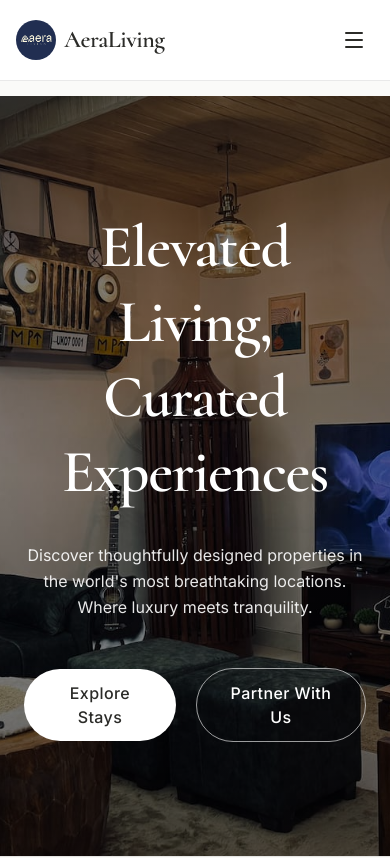
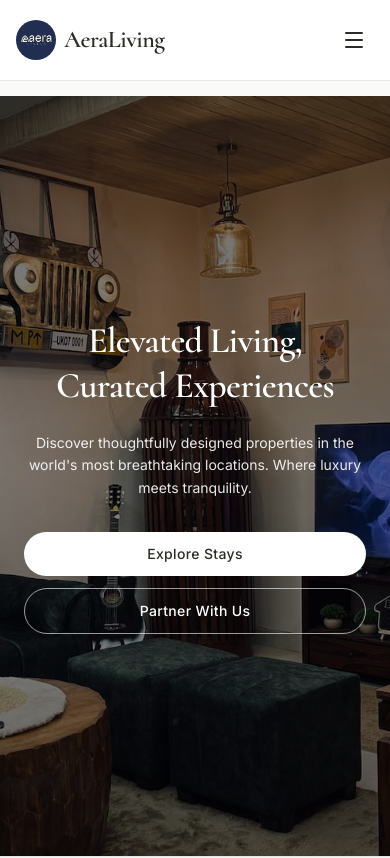
Before and after one commit to Paranormal31/aera-living, a Next.js app: page / in a window 390 px wide. Shown: the top 858 px of the page. Built offline with nearby package versions, Linux system fonts and the light colour scheme.

Commit message:
Fix hero CTA overflow on mobile

```diff
--- a/components/Hero.tsx
+++ b/components/Hero.tsx
@@ -18,28 +18,28 @@ export default function Hero() {
       {/* Content */}
       <div className="relative z-10 h-full flex items-center justify-center text-center px-6">
         <div className="max-w-3xl">
-          <h1 className="font-['Cormorant'] text-6xl md:text-7xl font-semibold text-white tracking-[-0.02em] leading-tight">
+          <h1 className="font-['Cormorant'] text-4xl sm:text-5xl md:text-7xl font-semibold text-white tracking-[-0.02em] leading-tight">
             Elevated Living,
             <br />
             Curated Experiences
           </h1>
 
-          <p className="mt-8 text-base md:text-lg text-white/90 leading-relaxed">
+          <p className="mt-6 sm:mt-8 text-sm sm:text-base md:text-lg text-white/90 leading-relaxed">
             Discover thoughtfully designed properties in the world&apos;s most
             breathtaking locations. Where luxury meets tranquility.
           </p>
 
-          <div className="mt-12 flex items-center justify-center gap-5">
+          <div className="mt-8 sm:mt-12 flex w-full flex-col items-stretch justify-center gap-3 sm:w-auto sm:flex-row sm:items-center sm:gap-5">
             <Link
               href="/locations"
-              className="px-6 py-3 rounded-full bg-white text-foreground font-medium tracking-wide"
+              className="w-full rounded-full bg-white px-6 py-3 text-sm font-medium tracking-wide text-foreground sm:w-auto sm:text-base"
             >
               Explore Stays
             </Link>
 
             <Link
               href="/interior-design"
-              className="px-6 py-3 rounded-full border border-white/60 text-white font-medium tracking-wide"
+              className="w-full rounded-full border border-white/60 px-6 py-3 text-sm font-medium tracking-wide text-white sm:w-auto sm:text-base"
             >
               Partner With Us
             </Link>
```
